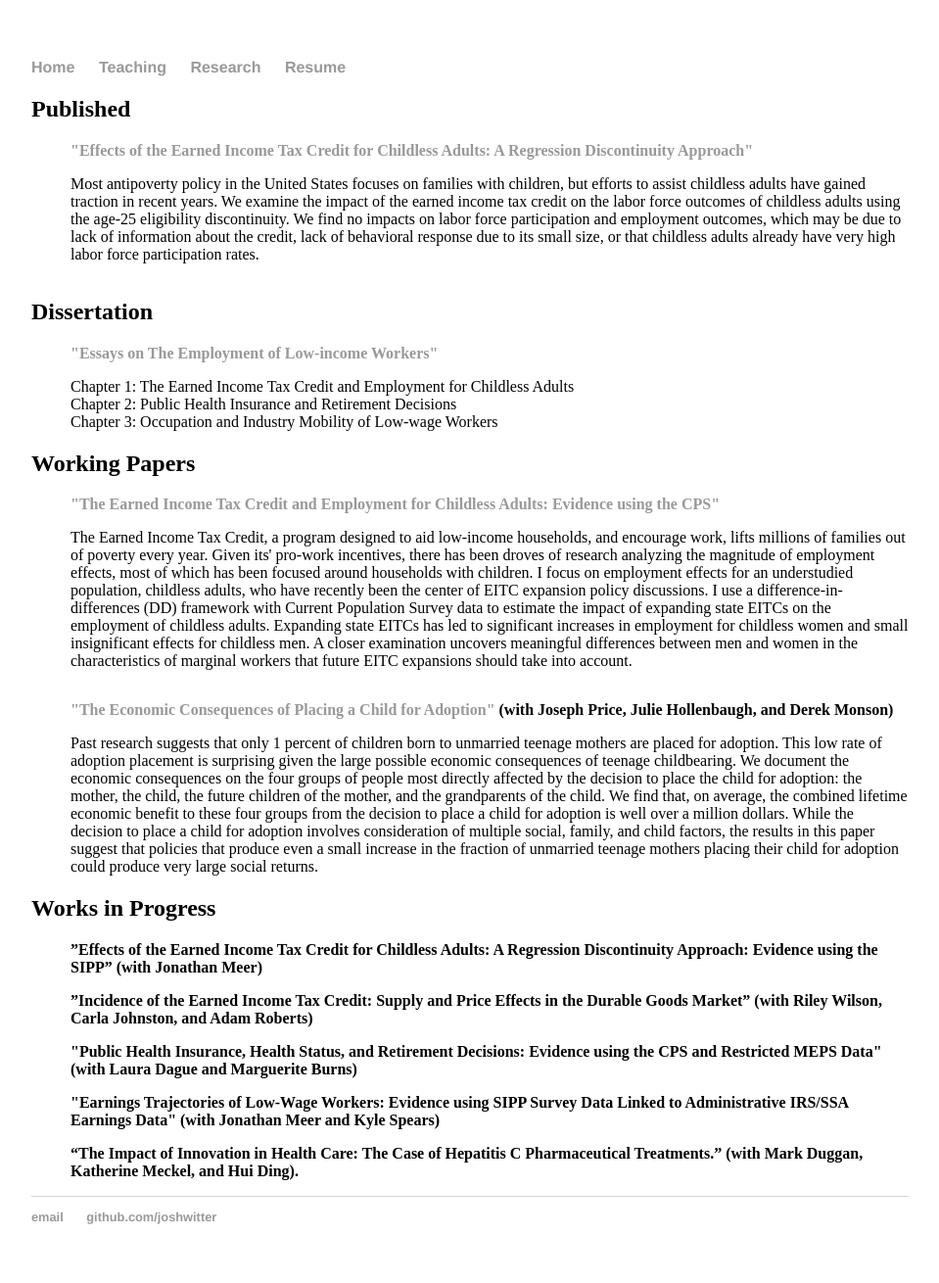
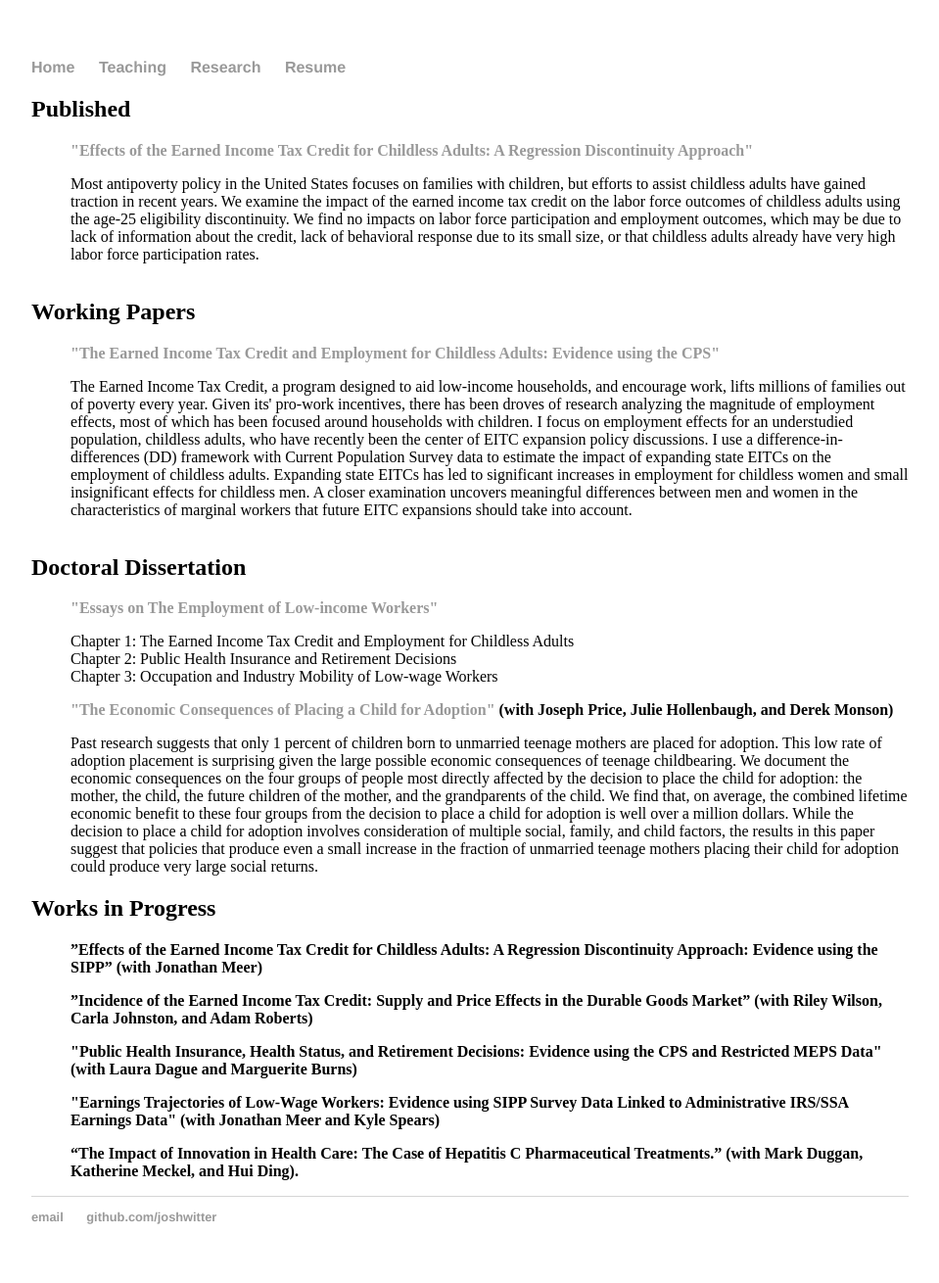
Before and after one commit to joshwitter/joshwitter.github.io, a Jekyll site: the page built from research/index.html, in a window 1280 px wide. Shown: the whole page at 98% size, without its empty margins (160-1119 px from the left). Built offline with Jekyll 4.4.1, drawn with Linux system fonts in a browser that asks for light colours.

Commit message:
Update index.html

```diff
--- a/research/index.html
+++ b/research/index.html
@@ -11,19 +11,18 @@
   <li style="padding: 0 0 1em 0"> Most antipoverty policy in the United States focuses on families with children, but efforts to assist childless adults have gained traction in recent years. We examine the impact of the earned income tax credit on the labor force outcomes of childless adults using the age-25 eligibility discontinuity. We find no impacts on labor force participation and employment outcomes, which may be due to lack of information about the credit, lack of behavioral response due to its small size, or that childless adults already have very high labor force participation rates. </li>
 </ul>
 
-<h2>Dissertation</h2>
+<h2>Working Papers</h2>
+<ul style="list-style-type:none">
+  <li style="padding: 0 0 1em 0"><a href="/research/EITC_childless_adults_2.22.2020.pdf"><b>"The Earned Income Tax Credit and Employment for Childless Adults: Evidence using the CPS"</a></b></li>
+  <li style="padding: 0 0 1em 0"> The Earned Income Tax Credit, a program designed to aid low-income households, and encourage work, lifts millions of families out of poverty every year. Given its' pro-work incentives, there has been droves of research analyzing the magnitude of employment effects, most of which has been focused around households with children. I focus on employment effects for an understudied population, childless adults, who have recently been the center of EITC expansion policy discussions. I use a difference-in-differences (DD) framework with Current Population Survey data to estimate the impact of expanding state EITCs on the employment of childless adults. Expanding state EITCs has led to significant increases in employment for childless women and small insignificant effects for childless men. A closer examination uncovers meaningful differences between men and women in the characteristics of marginal workers that future EITC expansions should take into account. </li>
+</ul>
+
+<h2>Doctoral Dissertation</h2>
 <ul style="list-style-type:none">
    <li style="padding: 0 0 1em 0"><a href="/research/TAMUdissertation_Spring2020.pdf"><b>"Essays on The Employment of Low-income Workers"</a></b></li>
    <li> Chapter 1: The Earned Income Tax Credit and Employment for Childless Adults </li>
    <li> Chapter 2: Public Health Insurance and Retirement Decisions </li>
    <li> Chapter 3: Occupation and Industry Mobility of Low-wage Workers</li>
-</ul>
-
-
-<h2>Working Papers</h2>
-<ul style="list-style-type:none">
-  <li style="padding: 0 0 1em 0"><a href="/research/EITC_childless_adults_2.22.2020.pdf"><b>"The Earned Income Tax Credit and Employment for Childless Adults: Evidence using the CPS"</a></b></li>
-  <li style="padding: 0 0 1em 0"> The Earned Income Tax Credit, a program designed to aid low-income households, and encourage work, lifts millions of families out of poverty every year. Given its' pro-work incentives, there has been droves of research analyzing the magnitude of employment effects, most of which has been focused around households with children. I focus on employment effects for an understudied population, childless adults, who have recently been the center of EITC expansion policy discussions. I use a difference-in-differences (DD) framework with Current Population Survey data to estimate the impact of expanding state EITCs on the employment of childless adults. Expanding state EITCs has led to significant increases in employment for childless women and small insignificant effects for childless men. A closer examination uncovers meaningful differences between men and women in the characteristics of marginal workers that future EITC expansions should take into account. </li>
 </ul>
 
 <ul style="list-style-type:none">
```
